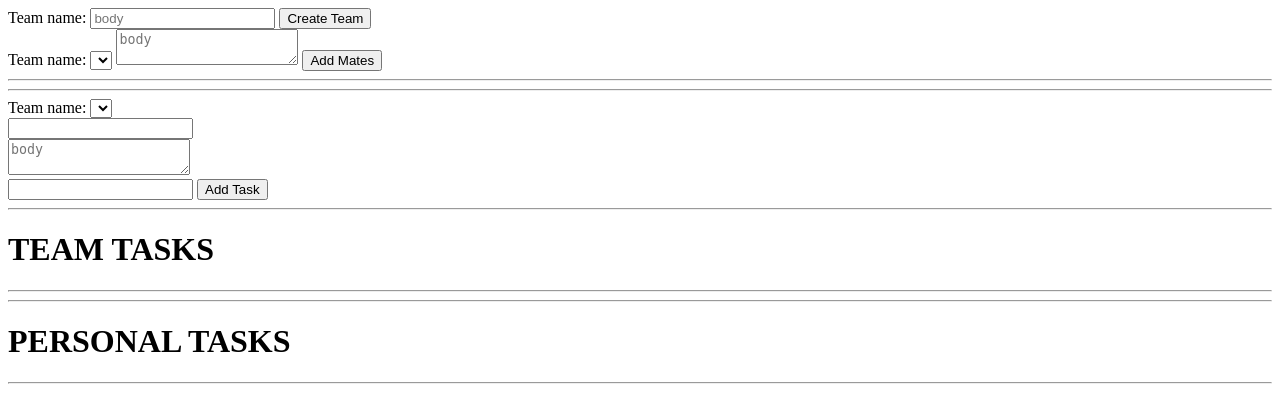
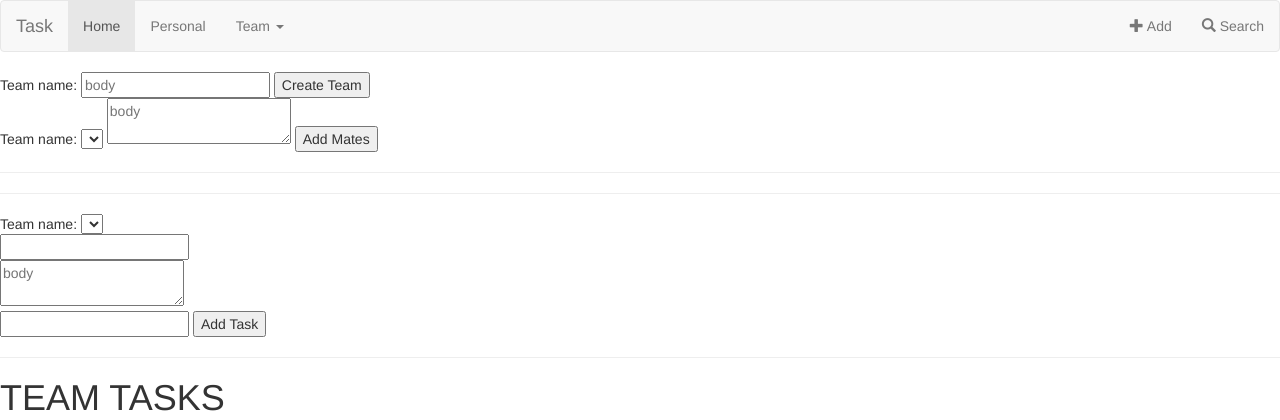
Before and after one commit to Jcarnecer/task, a CodeIgniter app: page /task/index.php/teams/index in a window 1280 px wide. Shown: the top 420 px of the page. Run offline with CodeIgniter, Linux system fonts and the light colour scheme; tables that the repository leaves empty hold one stand-in row (values such as "Sample post"); data that the repository does not hold is empty; some libraries are stand-ins or nearby versions.

Commit message:
Team Updates

```diff
--- a/application/controllers/Tasks.php
+++ b/application/controllers/Tasks.php
@@ -15,7 +15,8 @@ class Tasks extends CI_Controller {
 		if (!$this->user_model->is_login()) {
 			return redirect('users/login');
 		}
-		$this->load->view('header');
+		$data['teams'] = $data['teams'] = $this->team_model->get();
+		$this->load->view('header', $data);
 		$this->load->view('modal');
 		$this->load->view('task');
 		$this->load->view('footer');
--- a/application/controllers/Teams.php
+++ b/application/controllers/Teams.php
@@ -28,6 +28,7 @@ class Teams extends CI_Controller {
 		$data['tasks'] = $this->task_model->get(1);
 		$data['team_tasks'] = $this->task_model->get_team_tasks(1);
 		$data['status'] = 1;
+		$this->load->view('header', $data);
 		$this->load->view('test/index', $data);
 		$this->load->view('task/index', $data);
 	}
--- a/application/views/header.php
+++ b/application/views/header.php
@@ -20,13 +20,9 @@
                 <li class="dropdown">
                     <a class="dropdown-toggle" data-toggle="dropdown" href="#">Team <span class="caret"></span></a>
                     <ul class="dropdown-menu">
-                        <li><a href="#">Team 1</a></li>
-                        <li><a href="#">Team 2</a></li>
-                        <li><a href="#">Team 3</a></li>
-                        <li><a href="#">Team 4</a></li>
-                        <li><a href="#">Team 5</a></li>
-                        <li><a href="#">Team 6</a></li>
-                        <li><a href="#">Team 7</a></li>
+                        <?php foreach($teams as $team): ?>
+                            <li><a href="#"><?=$team->name?></a></li>
+                        <?php endforeach; ?>
                     </ul>
                 </li>
             </ul>
```
